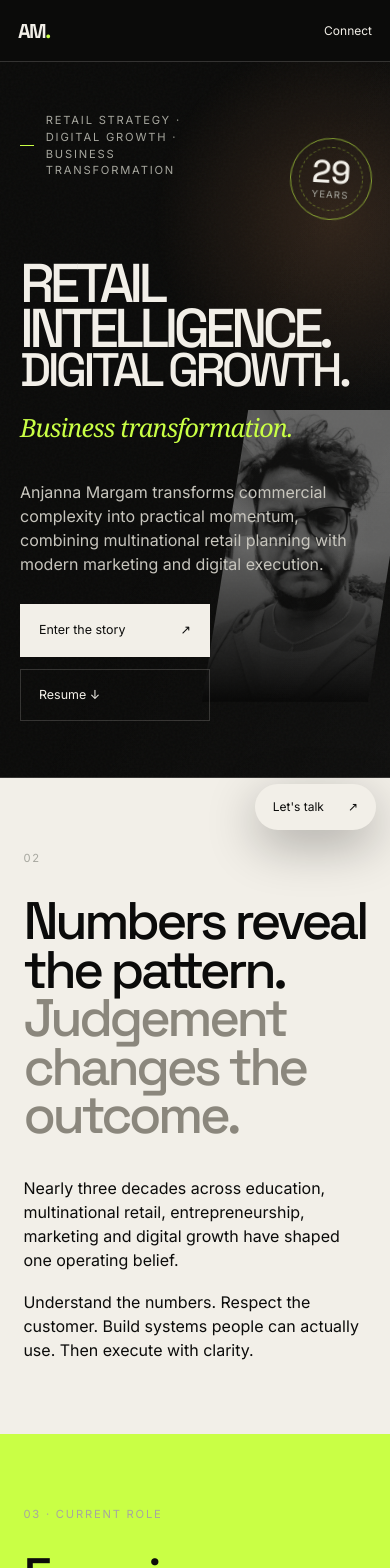
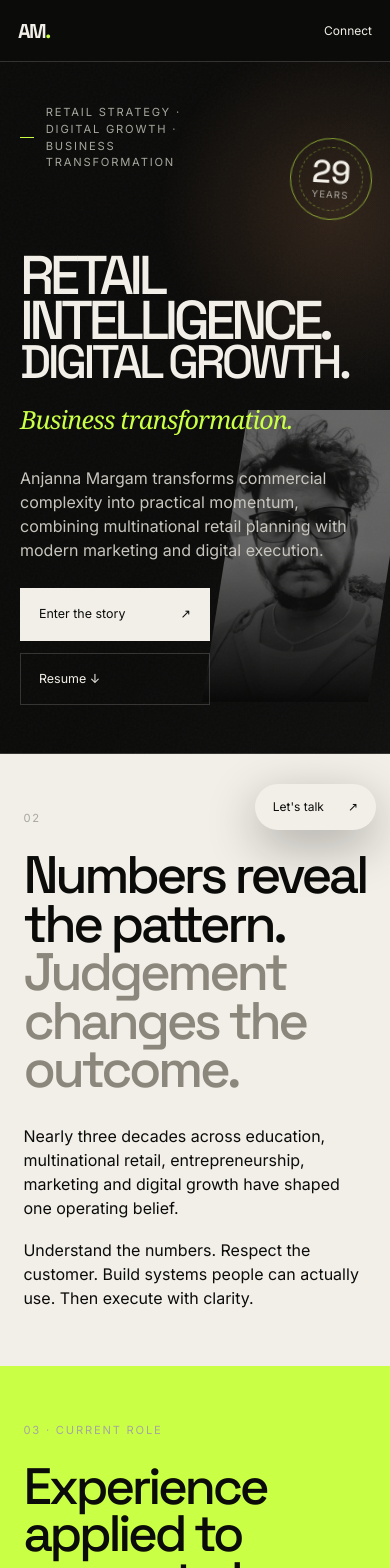
Before and after one commit to anjannajaivibe-bot/anjannaportfolio-next, a Next.js app: page / in a window 390 px wide. Shown: the top 1568 px of the page. Built offline with nearby package versions, Linux system fonts and the light colour scheme.

Commit message:
style: tighten section boundary spacing

```diff
--- a/src/app/spacing-fixes.css
+++ b/src/app/spacing-fixes.css
@@ -1,12 +1,12 @@
 /* Spacing normalization only. Visual theme and content remain unchanged. */
 
 :root {
-  --section-space: clamp(88px, 10vw, 150px);
-  --section-space-mobile: 72px;
+  --section-space: clamp(64px, 6.5vw, 104px);
+  --section-space-mobile: 56px;
   --content-gutter: 6vw;
 }
 
-/* Keep the major sections on one consistent vertical rhythm. */
+/* Keep every major section on a tighter, consistent top/bottom rhythm. */
 .manifesto,
 .current-role,
 .data-stage,
@@ -18,55 +18,52 @@
   padding-bottom: var(--section-space);
 }
 
-/* Reduce oversized internal gaps that were compounding section padding. */
+/* Prevent section headings from being pushed too far below the boundary. */
 .manifesto h2 {
-  margin-top: clamp(42px, 5vw, 72px);
+  margin-top: clamp(28px, 3vw, 44px);
 }
 
 .manifesto-copy {
-  margin-top: clamp(48px, 6vw, 84px);
+  margin-top: clamp(36px, 4vw, 56px);
 }
 
 .current-role__intro h2,
 .world-copy h2,
 .capability-title h2,
 .contact h2 {
-  margin-top: clamp(38px, 5vw, 68px);
+  margin-top: clamp(28px, 3vw, 44px);
 }
 
 .data-grid,
 .chapter-list,
 .venture-strip {
-  margin-top: clamp(52px, 6vw, 88px);
+  margin-top: clamp(40px, 4.5vw, 64px);
 }
 
 .world-copy > p:last-child {
-  margin-top: clamp(28px, 3.5vw, 48px);
+  margin-top: clamp(24px, 3vw, 38px);
 }
 
 .capability-list h3 {
-  margin-top: 44px;
+  margin-top: 38px;
 }
 
-/* The selected-work image is intentionally cinematic, but the cases below
-   should not feel disconnected from it. */
 .case-list article {
-  padding-top: clamp(48px, 5vw, 68px);
-  padding-bottom: clamp(48px, 5vw, 68px);
+  padding-top: clamp(44px, 4.5vw, 62px);
+  padding-bottom: clamp(44px, 4.5vw, 62px);
 }
 
-/* Contact was visually much looser than the rest of the page. */
 .contact {
   padding-top: var(--section-space);
-  padding-bottom: clamp(72px, 8vw, 100px);
+  padding-bottom: var(--section-space);
 }
 
 .contact-copy {
-  margin-top: clamp(42px, 5vw, 68px);
+  margin-top: clamp(34px, 4vw, 52px);
 }
 
 .contact-links {
-  margin-top: clamp(44px, 5vw, 68px);
+  margin-top: clamp(38px, 4vw, 56px);
 }
 
 @media (max-width: 960px) {
@@ -86,12 +83,12 @@
   }
 
   .hero {
-    padding-top: 112px;
-    padding-bottom: 56px;
+    padding-top: 104px;
+    padding-bottom: 48px;
   }
 
   h1 {
-    margin-top: 42px;
+    margin-top: 36px;
   }
 
   h1 > span:nth-child(2) {
@@ -99,12 +96,12 @@
   }
 
   h1 em {
-    margin: 20px 0 0;
+    margin: 18px 0 0;
   }
 
   .hero-lower {
-    margin: 42px 0 0;
-    gap: 28px;
+    margin: 36px 0 0;
+    gap: 26px;
   }
 
   .manifesto,
@@ -132,37 +129,37 @@
   .world-copy h2,
   .capability-title h2,
   .contact h2 {
-    margin-top: 30px;
+    margin-top: 24px;
   }
 
   .manifesto-copy {
     grid-template-columns: 1fr;
     gap: 18px;
-    margin: 36px 0 0;
+    margin: 30px 0 0;
   }
 
   .data-grid,
   .chapter-list,
   .venture-strip,
   .contact-links {
-    margin-top: 42px;
+    margin-top: 34px;
   }
 
   .data-grid article {
-    padding: 26px;
+    padding: 24px;
   }
 
   .data-grid p,
   .data-primary p {
-    margin-top: 38px;
+    margin-top: 34px;
   }
 
   .data-primary strong {
-    margin-top: 36px;
+    margin-top: 32px;
   }
 
   .world-copy > p:last-child {
-    margin-top: 28px;
+    margin-top: 24px;
   }
 
   .chapter-list article {
@@ -171,28 +168,28 @@
 
   .capability-list article {
     min-height: auto;
-    padding-top: 26px;
-    padding-bottom: 34px;
+    padding-top: 24px;
+    padding-bottom: 30px;
   }
 
   .capability-list h3 {
-    margin-top: 34px;
+    margin-top: 30px;
   }
 
   .case-list article {
-    padding-top: 42px;
-    padding-bottom: 42px;
+    padding-top: 38px;
+    padding-bottom: 38px;
   }
 
   .venture-strip > a {
-    min-height: 360px;
+    min-height: 350px;
   }
 
   .contact-copy {
-    margin: 36px 0 0;
+    margin: 30px 0 0;
   }
 
   .contact-links {
-    margin-top: 42px;
+    margin-top: 34px;
   }
 }
```
